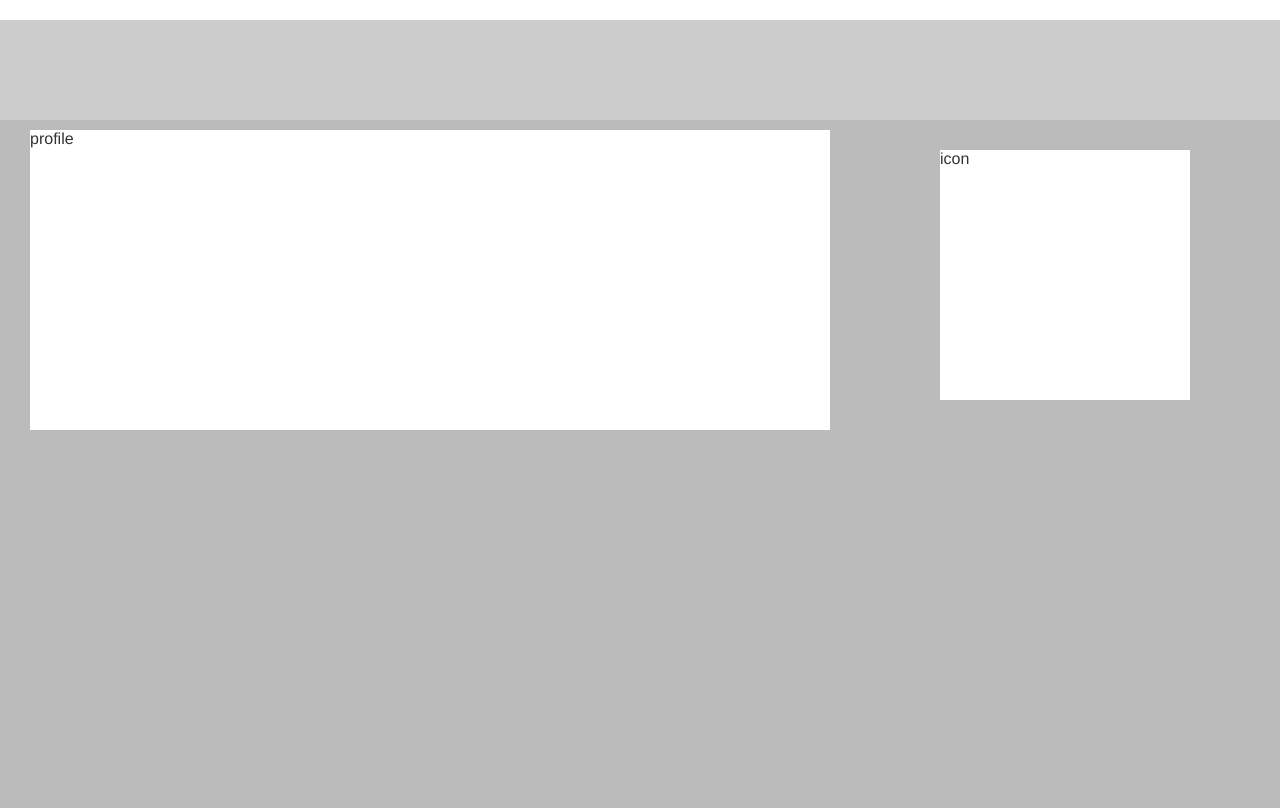
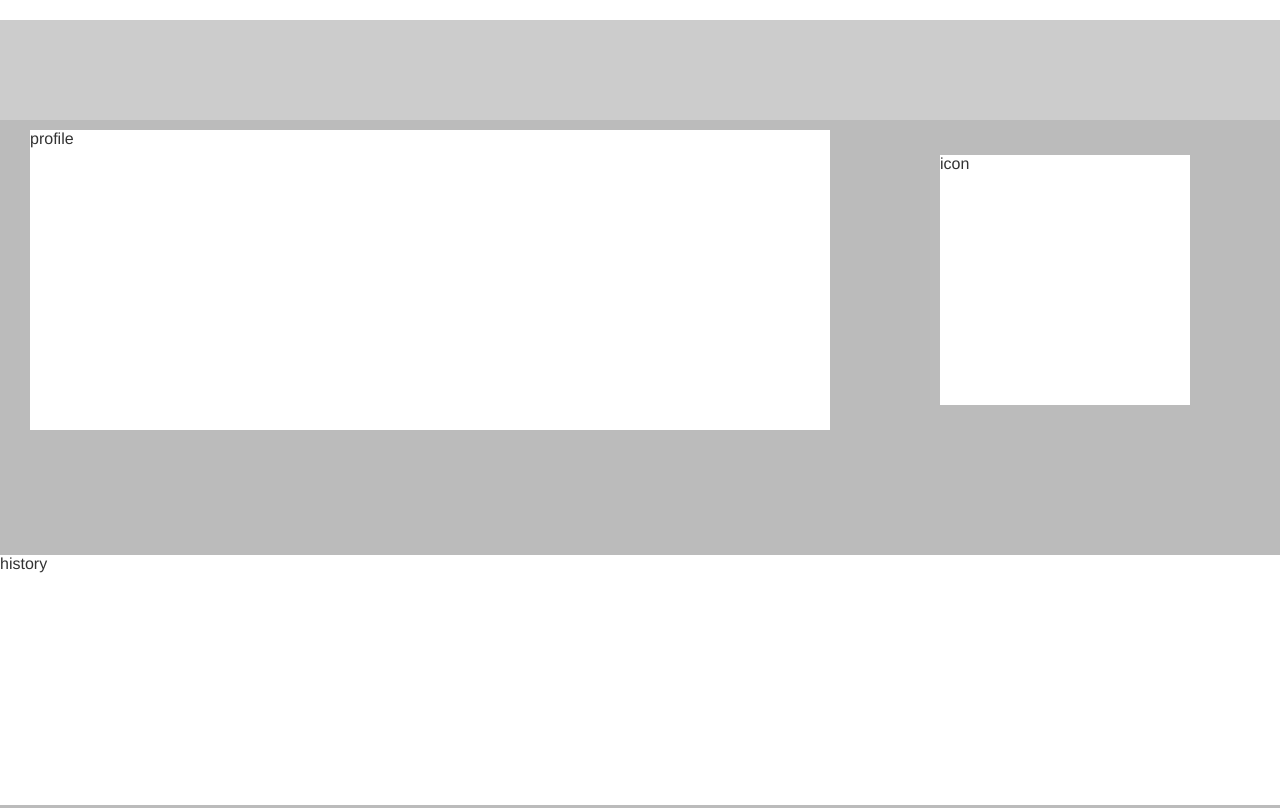
Before and after one commit to peachparfait/new-peachparfait.github.io, a Gatsby site: page / in a window 1280 px wide. Shown: the part 680-1488 px from the top of the page. Built offline with nearby package versions, Linux system fonts and the light colour scheme; Gatsby itself is replaced by a stand-in of ours.

Commit message:
経歴molecules作成、きもちアイコンの位置ずらした

```diff
--- a/src/pages/styles.scss
+++ b/src/pages/styles.scss
@@ -28,6 +28,7 @@
   height: 100vh;
   background-color: $aboutMeBackground;
   display: flex;
+  flex-wrap: wrap;
   margin: 0;
 }
 
@@ -66,5 +67,12 @@
   background-color: $white;
   width: 250px;
   height: 250px;
-  margin:30px 80px;
+  margin:35px 80px;
 }
+
+.history{
+  background-color: $white;
+  width: 1300px;
+  height: 250px;
+  margin:10px auto;
+}
--- a/src/pages/templates/organisms/aboutMe.js
+++ b/src/pages/templates/organisms/aboutMe.js
@@ -1,12 +1,14 @@
 import * as React from "react";
 import Profile from "./molecules/profile";
 import Icon from "./molecules/icon";
+import History from "./molecules/history";
 
 const AboutMe = () => {
     return (
         <div className="aboutme">
           <Profile />
           <Icon />
+          <History />
         </div>
     )
   }
--- a/src/pages/templates/organisms/molecules/history.js
+++ b/src/pages/templates/organisms/molecules/history.js
@@ -0,0 +1,9 @@
+import * as React from "react";
+
+const History = () => {
+    return (
+        <div className="history">history</div>
+    )
+  }
+
+export default History;
```
